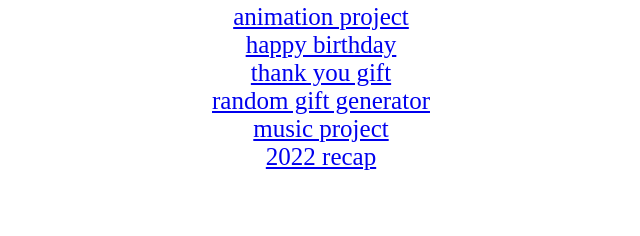
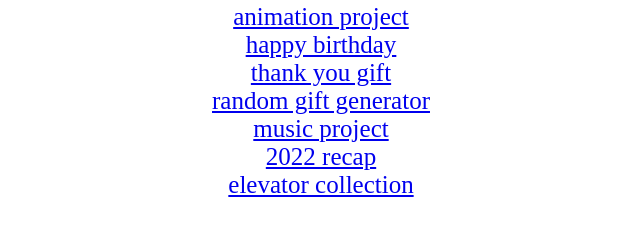
Before and after one commit to c25mc/c25mc.github.io, a plain HTML site: page projects.html in a window 1280 px wide. Shown: the part 84-320 px from the top of the page, without its empty margins (319-959 px from the left). Drawn offline with Linux system fonts and the light colour scheme.

Commit message:
added to projects page

```diff
--- a/projects.html
+++ b/projects.html
@@ -48,6 +48,10 @@
 	<div class= "button">2022 recap</div>
 </a>
 
+<a href="elevator.html">
+	<div class= "button">elevator collection</div>
+</a>
+
 
 
 
```
